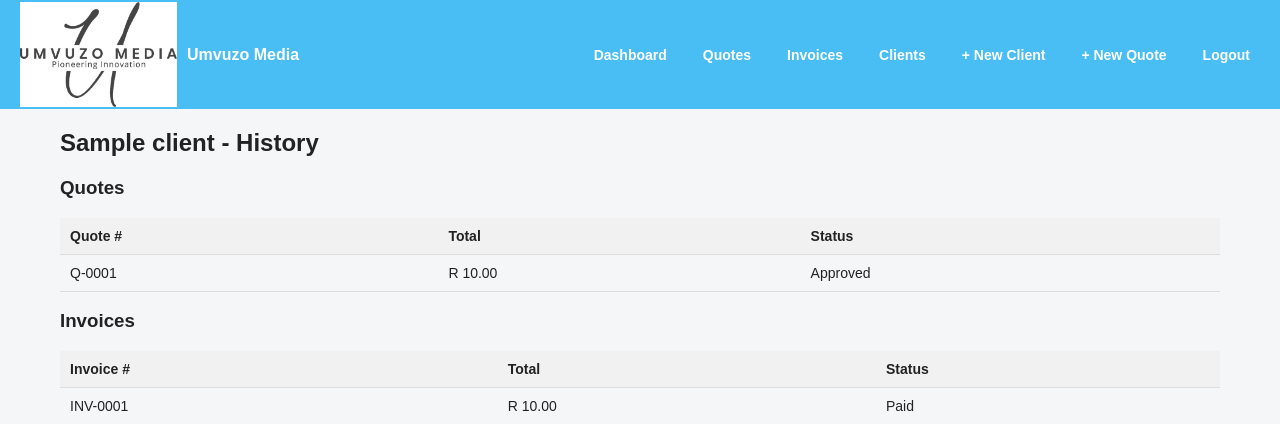
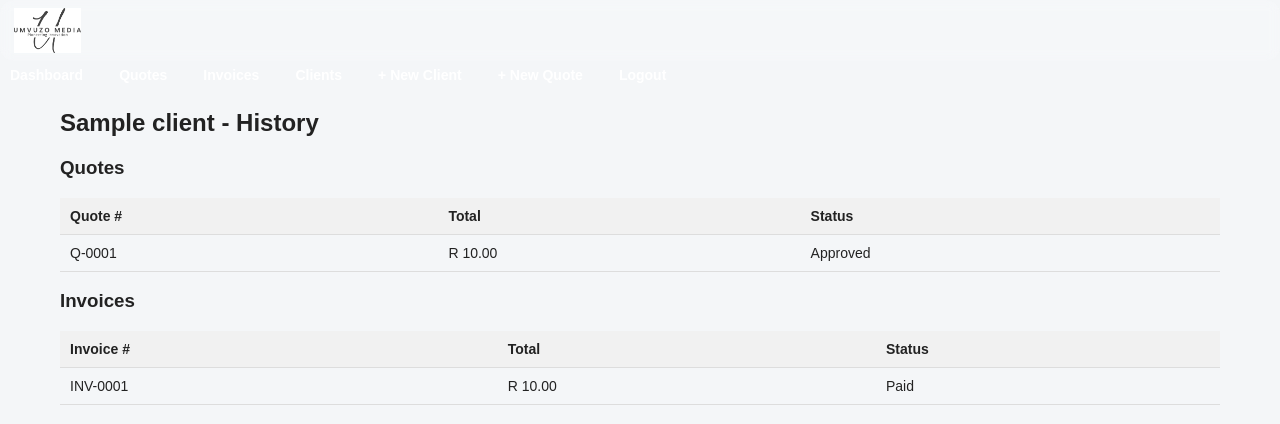
Before and after one commit to vusimasombuka/umvuzo-invoicing, a FastAPI app: page /clients/1 in a window 1280 px wide. Shown: the top 424 px of the page. Run offline with FastAPI, Linux system fonts and the light colour scheme; tables that the repository leaves empty hold one stand-in row (values such as "Sample post").

Commit message:
Improve navbar logo styling

```diff
--- a/app/templates/base.html
+++ b/app/templates/base.html
@@ -141,19 +141,29 @@
                 padding: 14px;
             }
         }
+
+        .nav-logo {
+    background: rgba(255,255,255,0.15);
+    padding: 8px 14px;
+    border-radius: 14px;
+    backdrop-filter: blur(6px);
+}
+
+
+.nav-logo img {
+    height: 45px;
+    width: auto;
+    display: block;
+}
+
     </style>
 </head>
 <body>
 
-<div class="navbar">
-    <div class="brand">
-        <img src="/static/logo.png"
-     alt="Umvuzo Media"
-     style="height:105px; width:auto; margin-top:-10px; margin-bottom:-10px;">
+<div class="nav-logo">
+    <img src="/static/logo.png" alt="Umvuzo Media Logo">
+</div>
 
-
-        Umvuzo Media
-    </div>
 
     <div class="nav-links">
     <a href="/dashboard">Dashboard</a>
```
